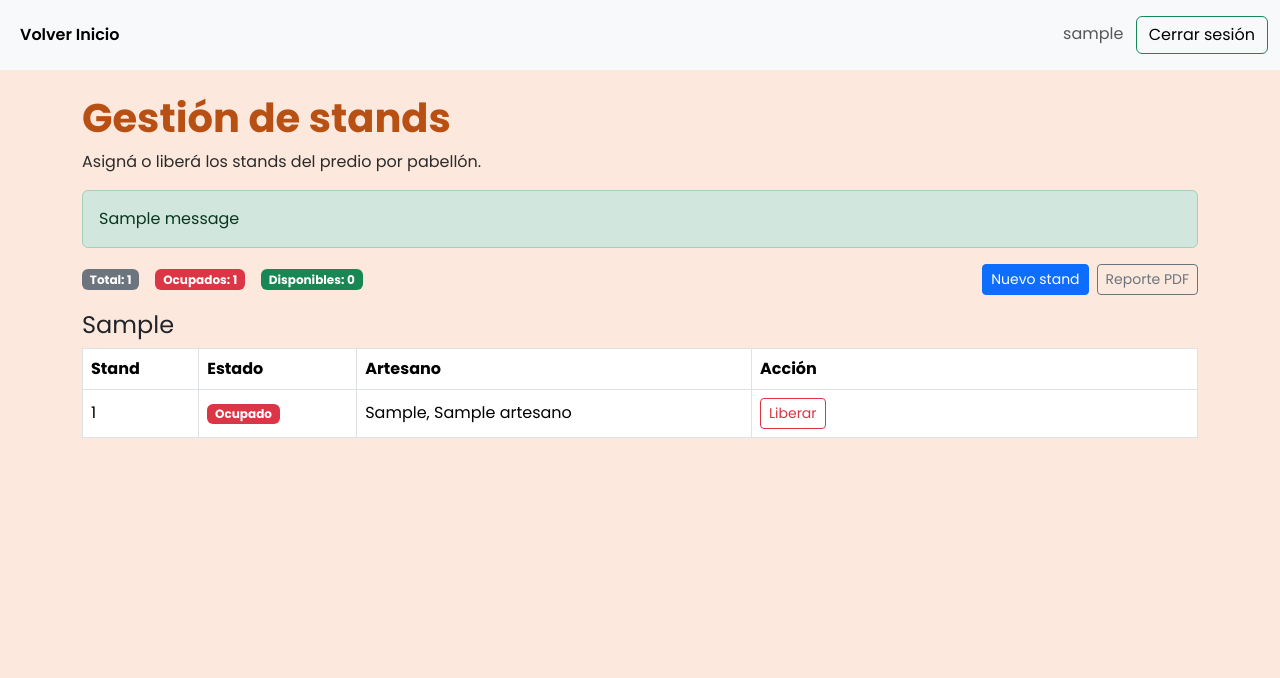
After one commit to J0C4P/TPLaboratorio-Programacion3, a Django app: page /panel/stands/ in a window 1280 px wide. The commit adds this page. Shown: the top 678 px of the page. Run offline with Django 5.2, Linux system fonts and the light colour scheme; a user stored in the database is signed in; tables that the repository leaves empty hold one stand-in row (values such as "Sample post"); one stand-in notice (Sample message) is shown.

Commit message:
Gestión de stands mediante vistas y templates

```diff
--- /dev/null
+++ b/Django/ponchoVirtual/ponchoVirtual/apps/usuarios/templates/gestion_stands.html
@@ -0,0 +1,91 @@
+{% extends 'base/base.html' %}
+{% load static %}
+{% block titulo %} Poncho digital - Gestión de stands {% endblock %}
+{% block estilos %}
+    <link rel="stylesheet" href="{% static 'css/Estilo_general.css' %}">
+{% endblock %}
+
+{% block barra_nav %}
+<nav class="navbar navbar-expand-lg bg-light">
+    <div class="container-fluid">
+        <a href="{% url 'principal' %}">Volver Inicio</a>
+        <span class="navbar-text ms-auto">
+            {{ user.username }}
+            <a class="btn btn-outline-success ms-2" href="{% url 'usuario:logout' %}">Cerrar sesión</a>
+        </span>
+    </div>
+</nav>
+{% endblock %}
+
+{% block contenido_principal %}
+    <header class="my-3">
+        <h1>Gestión de stands</h1>
+        <p>Asigná o liberá los stands del predio por pabellón.</p>
+    </header>
+
+    {% for mensaje in messages %}
+        <div class="alert alert-{% if mensaje.tags == 'error' %}danger{% else %}{{ mensaje.tags }}{% endif %}">{{ mensaje }}</div>
+    {% endfor %}
+
+    <div class="d-flex flex-wrap gap-3 mb-3 align-items-center">
+        <span class="badge text-bg-secondary">Total: {{ total }}</span>
+        <span class="badge text-bg-danger">Ocupados: {{ ocupados }}</span>
+        <span class="badge text-bg-success">Disponibles: {{ disponibles }}</span>
+        <div class="ms-auto d-flex gap-2">
+            {% if perms.artesanos.add_stand %}
+                <a class="btn btn-primary btn-sm" href="{% url 'usuario:crear_stand' %}">Nuevo stand</a>
+            {% endif %}
+            <a class="btn btn-outline-secondary btn-sm" href="{% url 'artesano:reporte_stands_pdf' %}">Reporte PDF</a>
+        </div>
+    </div>
+
+    {% regroup stands by zona as zonas %}
+    {% for zona in zonas %}
+        <section class="mb-4">
+            <h2 class="h4">{{ zona.grouper }}</h2>
+            <table class="table table-bordered align-middle">
+                <thead>
+                    <tr><th>Stand</th><th>Estado</th><th>Artesano</th><th style="width: 40%">Acción</th></tr>
+                </thead>
+                <tbody>
+                {% for stand in zona.list %}
+                    <tr>
+                        <td>{{ stand.numero }}</td>
+                        {% if stand.artesano %}
+                            <td><span class="badge text-bg-danger">Ocupado</span></td>
+                            <td>{{ stand.artesano.apellido }}, {{ stand.artesano.nombre }}</td>
+                            <td>
+                                {% if perms.artesanos.change_stand %}
+                                <form method="post" action="{% url 'usuario:liberar_stand' stand.id %}">
+                                    {% csrf_token %}
+                                    <button type="submit" class="btn btn-outline-danger btn-sm">Liberar</button>
+                                </form>
+                                {% endif %}
+                            </td>
+                        {% else %}
+                            <td><span class="badge text-bg-success">Disponible</span></td>
+                            <td>-</td>
+                            <td>
+                                {% if perms.artesanos.change_stand %}
+                                <form method="post" action="{% url 'usuario:asignar_stand' stand.id %}" class="d-flex gap-2">
+                                    {% csrf_token %}
+                                    <select name="artesano" class="form-select form-select-sm" required>
+                                        <option value="" selected disabled>Elegir artesano...</option>
+                                        {% for artesano in artesanos_sin_stand %}
+                                            <option value="{{ artesano.id }}">{{ artesano.apellido }}, {{ artesano.nombre }}</option>
+                                        {% endfor %}
+                                    </select>
+                                    <button type="submit" class="btn btn-success btn-sm">Asignar</button>
+                                </form>
+                                {% endif %}
+                            </td>
+                        {% endif %}
+                    </tr>
+                {% endfor %}
+                </tbody>
+            </table>
+        </section>
+    {% empty %}
+        <p class="text-muted">Todavía no hay stands cargados.</p>
+    {% endfor %}
+{% endblock %}
--- a/Django/ponchoVirtual/ponchoVirtual/apps/usuarios/urls.py
+++ b/Django/ponchoVirtual/ponchoVirtual/apps/usuarios/urls.py
@@ -1,9 +1,14 @@
 from django.urls import path
-from ponchoVirtual.apps.usuarios.views import login_vista, logout_vista
+from ponchoVirtual.apps.usuarios.views import login_vista, logout_vista, gestion_stands, crear_stand, asignar_stand, \
+    liberar_stand
 
 app_name = 'usuario'
 
 urlpatterns = [
     path('login', login_vista, name="login"),
     path('logout', logout_vista, name="logout"),
+    path('panel/stands/', gestion_stands, name="gestion_stands"),
+    path('panel/stands/nuevo/', crear_stand, name="crear_stand"),
+    path('panel/stands/<int:id_stand>/asignar/', asignar_stand, name="asignar_stand"),
+    path('panel/stands/<int:id_stand>/liberar/', liberar_stand, name="liberar_stand"),
 ]
--- a/Django/ponchoVirtual/ponchoVirtual/apps/usuarios/views.py
+++ b/Django/ponchoVirtual/ponchoVirtual/apps/usuarios/views.py
@@ -1,5 +1,12 @@
-from django.shortcuts import render, redirect
+from django.contrib import messages
 from django.contrib.auth import authenticate, login, logout
+from django.contrib.auth.decorators import login_required, permission_required
+from django.shortcuts import render, redirect, get_object_or_404
+from django.views.decorators.http import require_POST
+
+from ponchoVirtual.apps.artesanos.models import Artesano, Stand
+from ponchoVirtual.apps.usuarios.forms import StandForm
+from ponchoVirtual.apps.usuarios.models import Usuario
 
 
 def login_vista(request):
@@ -21,3 +28,66 @@ def login_vista(request):
 def logout_vista(request):
     logout(request)
     return redirect('principal')
+
+
+@login_required(login_url='usuario:login')
+@permission_required('artesanos.view_stand', raise_exception=True)
+def gestion_stands(request):
+    stands = Stand.objects.select_related('artesano').order_by('zona', 'numero')
+    dnis_aprobados = Usuario.objects.filter(is_active=True).values('documento_identidad')
+    artesanos_sin_stand = Artesano.objects.filter(stand__isnull=True, dni__in=dnis_aprobados)
+    ocupados = sum(1 for s in stands if s.artesano_id)
+    contexto = {
+        'stands': stands,
+        'artesanos_sin_stand': artesanos_sin_stand,
+        'total': len(stands),
+        'ocupados': ocupados,
+        'disponibles': len(stands) - ocupados,
+    }
+    return render(request, 'gestion_stands.html', contexto)
+
+
+@login_required(login_url='usuario:login')
+@permission_required('artesanos.add_stand', raise_exception=True)
+def crear_stand(request):
+    if request.method == "POST":
+        form = StandForm(request.POST)
+        if form.is_valid():
+            stand = form.save()
+            messages.success(request, f'Se creó el {stand}.')
+            return redirect('usuario:gestion_stands')
+    else:
+        form = StandForm()
+    return render(request, 'crear_stand.html', {'form': form})
+
+
+@login_required(login_url='usuario:login')
+@permission_required('artesanos.change_stand', raise_exception=True)
+@require_POST
+def asignar_stand(request, id_stand):
+    stand = get_object_or_404(Stand, id=id_stand)
+    artesano = get_object_or_404(Artesano, id=request.POST.get('artesano'))
+
+    if stand.artesano_id:
+        messages.error(request, f'El {stand} ya está ocupado. Libéralo antes de asignarlo.')
+    elif Stand.objects.filter(artesano=artesano).exists():
+        messages.error(request, f'{artesano} ya tiene un stand asignado.')
+    else:
+        stand.artesano = artesano
+        stand.save()
+        messages.success(request, f'{artesano} fue asignado al {stand}.')
+    return redirect('usuario:gestion_stands')
+
+
+@login_required(login_url='usuario:login')
+@permission_required('artesanos.change_stand', raise_exception=True)
+@require_POST
+def liberar_stand(request, id_stand):
+    stand = get_object_or_404(Stand, id=id_stand)
+    if stand.artesano_id:
+        stand.artesano = None
+        stand.save()
+        messages.success(request, f'El {stand} fue liberado.')
+    else:
+        messages.info(request, f'El {stand} ya estaba disponible.')
+    return redirect('usuario:gestion_stands')
--- a/Django/ponchoVirtual/ponchoVirtual/templates/base/portada.html
+++ b/Django/ponchoVirtual/ponchoVirtual/templates/base/portada.html
@@ -19,6 +19,9 @@
                     <a href="#mapa">Pabellones y Stands </a>
                     <a href="{% url 'productos:listar_productos' %}"> Catalogo productos </a>
                     <a href="#calificacion">Comentarios y Sugerencias </a>
+                    {% if perms.artesanos.view_stand %}
+                        <a href="{% url 'usuario:gestion_stands' %}"> Gestión de stands </a>
+                    {% endif %}
                 </div>
             </div>
             <div class="navbar-nav ms-auto align-items-lg-center gap-2">
```
Also changed, not shown: Django/ponchoVirtual/ponchoVirtual/apps/usuarios/forms.py (+7 -0 lines), Django/ponchoVirtual/ponchoVirtual/apps/usuarios/templates/crear_stand.html (added, +27 -0 lines).
